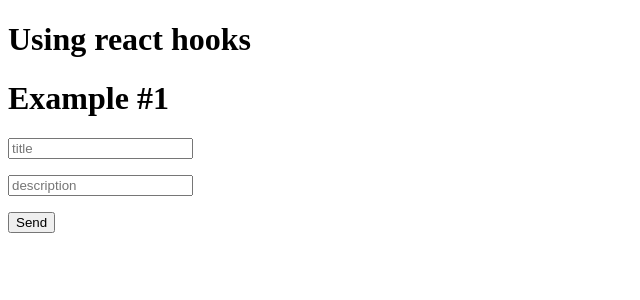
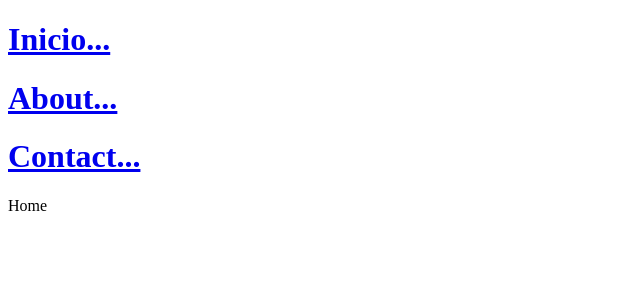
Before and after one commit to DuvanCorrea/react-hooks, a React (Create React App) app: page / in a window 1280 px wide. Shown: the top 300 px of the page, without its empty margins (0-640 px from the left). Built offline with nearby package versions, Linux system fonts and the light colour scheme.

Commit message:
using react-router-dom

```diff
--- a/package.json
+++ b/package.json
@@ -9,6 +9,7 @@
     "react": "^16.13.1",
     "react-dom": "^16.13.1",
     "react-hook-form": "^5.7.2",
+    "react-router-dom": "^5.2.0",
     "react-scripts": "3.4.1"
   },
   "scripts": {
--- a/src/App.js
+++ /dev/null
@@ -1,13 +0,0 @@
-import React, { Fragment } from "react";
-import Contador from "./Contador";
-
-const App = () => {
-  return (
-    <Fragment>
-      <h1>Using react hooks</h1>
-      <Contador></Contador>
-    </Fragment>
-  );
-};
-
-export default App;
--- /dev/null
+++ b/src/App.jsx
@@ -0,0 +1,30 @@
+import React, { Fragment } from "react";
+import { BrowserRouter, Switch, Route, Link } from "react-router-dom";
+
+const App = () => {
+  return (
+    <BrowserRouter>
+      <Fragment>
+        <Link to="/">
+          <h1>Inicio...</h1>
+        </Link>
+        <Link to="/about">
+          <h1>About...</h1>
+        </Link>
+        <Link to="/contact">
+          <h1>Contact...</h1>
+        </Link>
+        <Switch>
+          <Route path="/about">About...</Route>
+          <Route path="/contact">Contact us...</Route>
+          <Route path="/a/b">This is b</Route>
+          <Route path="/" exact>
+            Home
+          </Route>
+        </Switch>
+      </Fragment>
+    </BrowserRouter>
+  );
+};
+
+export default App;
--- a/src/Contador.js
+++ /dev/null
@@ -1,53 +0,0 @@
-import React, { Fragment, useState } from "react";
-import { useForm } from "react-hook-form";
-
-const Contador = () => {
-  const { register, error, handleSubmit } = useForm();
-
-  const onSend = (data, e) => {
-    setEntrance([...Entrance, data]);
-    e.target.reset();
-  };
-
-  const [Entrance, setEntrance] = useState([]);
-
-  return (
-    <Fragment>
-      <h1>Example #1</h1>
-      <form onSubmit={handleSubmit(onSend)}>
-        <input
-          name="title"
-          placeholder="title"
-          ref={register({
-            required: { value: true, message: "title require" },
-          })}
-        ></input>
-        <p>{error?.title?.message}</p>
-        <input
-          name="description"
-          placeholder="description"
-          ref={register({
-            required: { value: true, message: "description require" },
-            minLength: { value: 5, message: "min 5" },
-          })}
-        ></input>
-        <p>{error?.description?.message}</p>
-        <button>Send</button>
-      </form>
-      <ul>
-        {Entrance.map((e, i) => (
-          <Fragment>
-            <li key={i}>
-              <strong>Title</strong> {e.title}
-            </li>
-            <p>
-              <strong>Description</strong> {e.description}
-            </p>
-          </Fragment>
-        ))}
-      </ul>
-    </Fragment>
-  );
-};
-
-export default Contador;
--- a/src/index.js
+++ b/src/index.js
@@ -1,6 +1,6 @@
 import React from "react";
 import ReactDOM from "react-dom";
-import App from "./App";
+import App from "./App.jsx";
 
 ReactDOM.render(
   <React.StrictMode>
```
Also changed, not shown: 1 other file (tests, documents, lock files or other folders).
